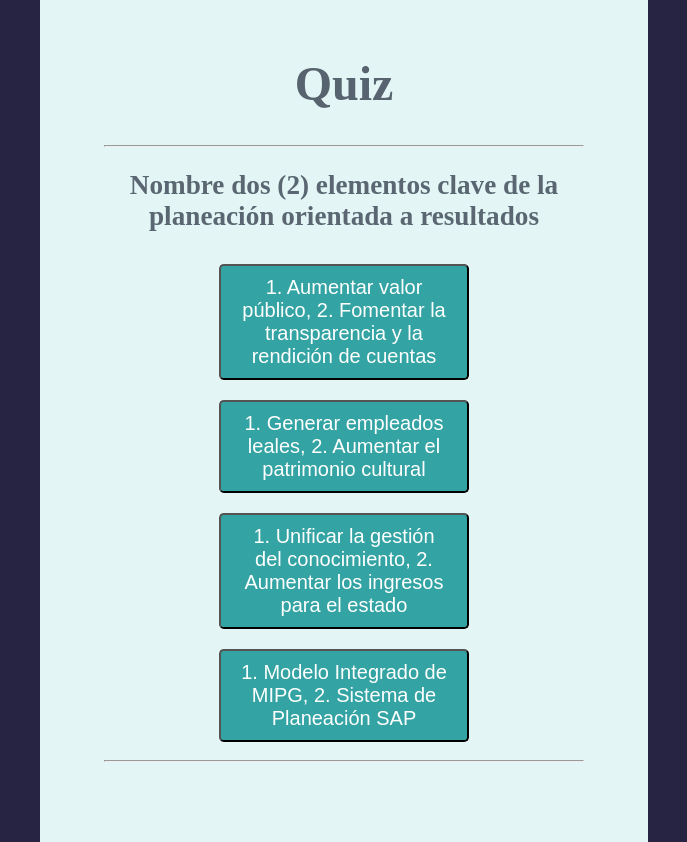
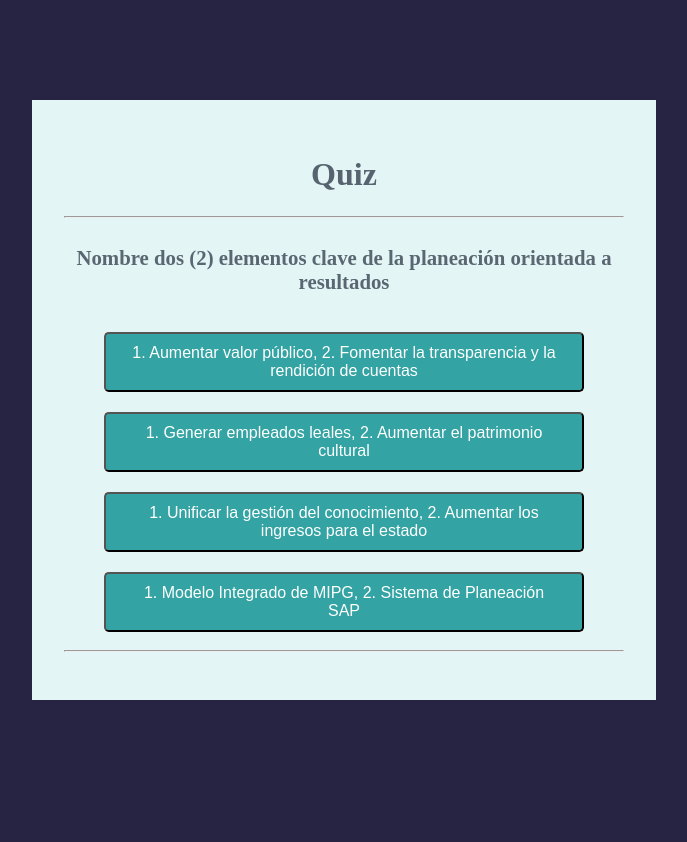
Before and after one commit to MariaAlejandraBoadaRodriguez/quiz-javascript, a plain HTML site: page index.html in a window 1280 px wide. Shown: the whole page, without its empty margins (296-983 px from the left). After the commit the page ends 800 px from the top, so only its background shows below. Drawn offline with Linux system fonts and the light colour scheme.

Commit message:
Ajuste en los estilos del esquema quiz

```diff
--- a/data/data.js
+++ b/data/data.js
@@ -82,7 +82,7 @@ export const data = [
     {
         question:"El modelo integrado de planeación y gestión MIPG, es un marco de referencia para dirigir, planear, ejecutar, hacer seguimiento, evaluar y controlar la gestión de las entidades y organismos públicos, con el fin de:",
         choises: [
-            "Generar resultados que atiendan los planes de inversión y resuelvan las necesidades y problemas de las organizaciones, con calidad y eficiencia en el servicio",
+            "Establecer resultados que atiendan los planes de inversión y resuelvan las necesidades y problemas de las organizaciones, con calidad y eficiencia en el servicio",
             "Generar resultados que atiendan los planes de desarrollo y resuelvan las necesidades y problemas de los ciudadanos, con integridad y calidad en el servicio",
             "Incrementar la productividad de los procesos y resolver las necesidades y problemas de las no conformidades, con respeto y calidad en el servicio",
             "Incrementar la cobertura de servicios y aumento de la satisfacción en el servicio"],
--- a/index.html
+++ b/index.html
@@ -11,12 +11,9 @@
     <div id="quiz">
         <h1>Quiz</h1>
         <hr>
-        <h2 id="question"></h2>
+        <h4 id="question"></h4>
         <div id="choises"></div>
         <hr>
-        <div>
-            <p id="result"></p>
-        </div>
         <footer>
             <p id="progress"></p>
         </footer>
--- a/styles/style.css
+++ b/styles/style.css
@@ -13,28 +13,28 @@ body{
 
 #quiz{
     background: #e3f6f5;
-    width: 30rem;
-    padding: 4rem;
+    width: 35rem;
+    padding: 2rem;
     text-align: center;
 }
 
 h1{
     color: #57636e;
-    font-size: 3rem;
+    font-size: 2rem;
     text-align: center;
     padding: 2px 0;
 }
 
 #question{
-    font-size: 1.7rem;
+    font-size: 1.3rem;
     color: #5a6772;
 }
 
 .button{
     background-color: #34a3a3;
     color: white;
-    width: 250px;
-    font-size: 20px;
+    width: 480px;
+    font-size: 16px;
     border-radius: .3rem;
     padding: 10px 20px;
     margin: 10px 40px 10px;
```
